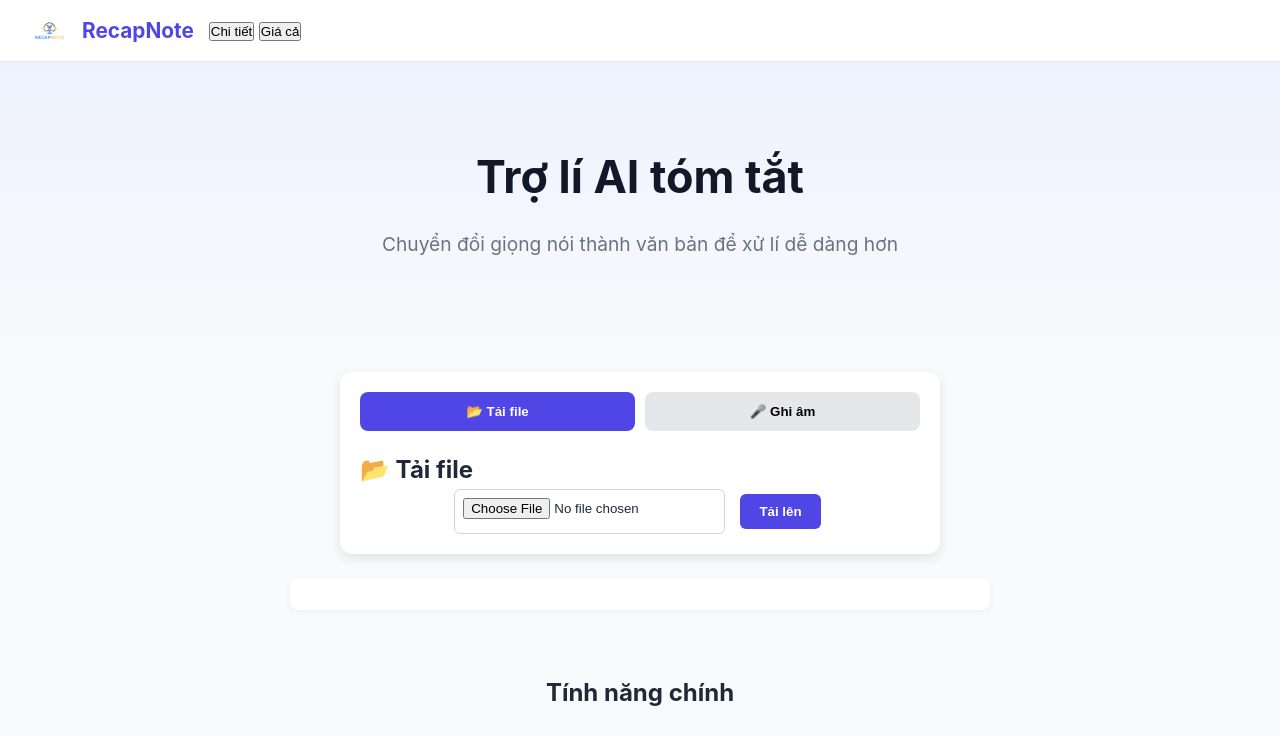
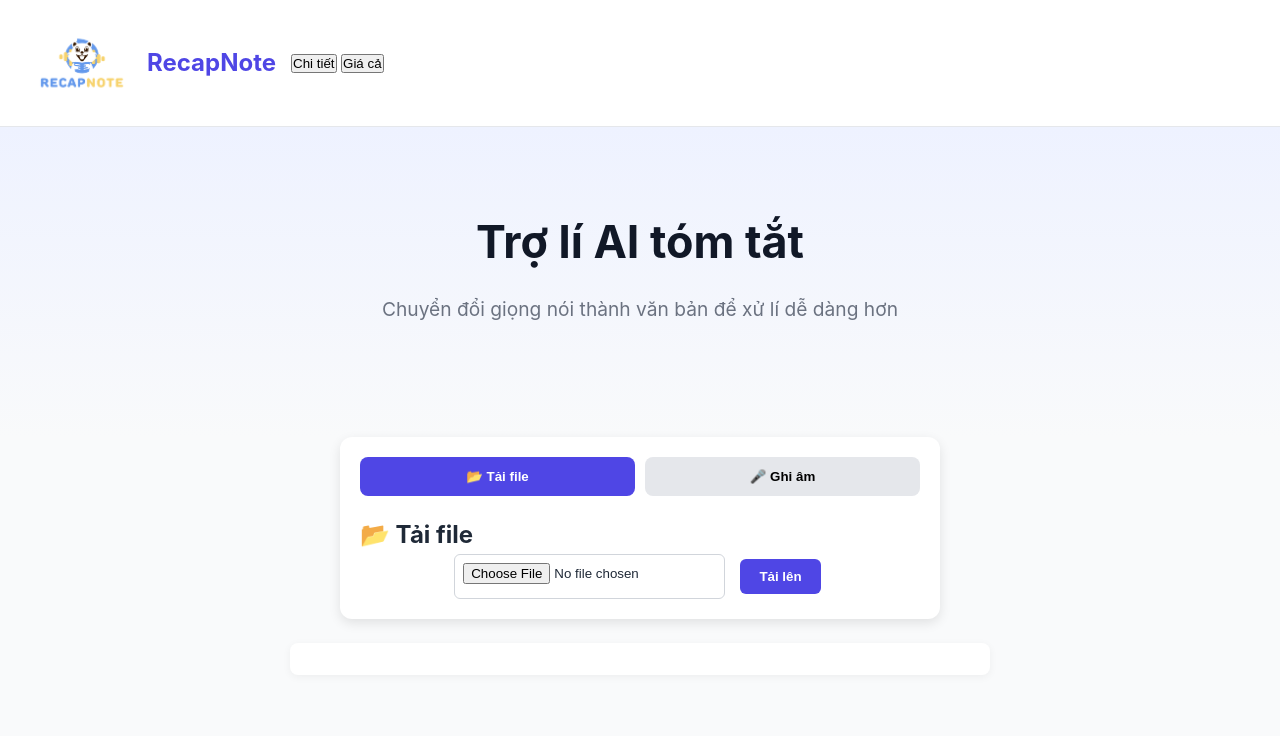
Before and after one commit to trungnghia-secondary/RecapNote, a plain HTML site: page index.html in a window 1280 px wide. Shown: the top 736 px of the page. Drawn offline with Linux system fonts and the light colour scheme.

Commit message:
Update style.css

```diff
--- a/style.css
+++ b/style.css
@@ -29,11 +29,11 @@ body {
 }
 
 .logo-img {
-  height: 35px;
+  height: 100px;
 }
 
 .logo-text {
-  font-size: 1.3rem;
+  font-size: 1.5rem;
   font-weight: bold;
   color: #4f46e5;
 }
```
